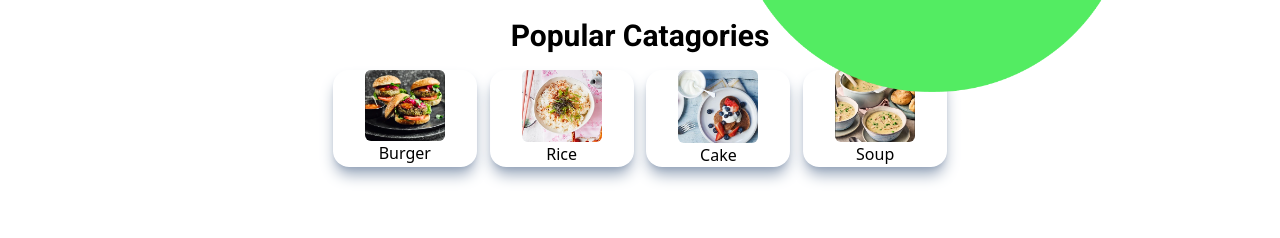
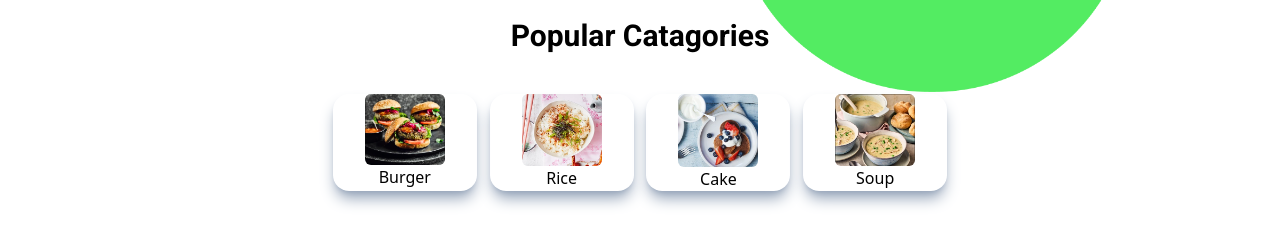
Before and after one commit to anikaivnath/Foodism, a React (Vite) app in the folder Foodism/: page / in a window 1280 px wide. Shown: the part 559-797 px from the top of the page. Built offline with nearby package versions, Linux system fonts and the light colour scheme; a web font is replaced by a local one.

Commit message:
feat(AboutSection): add margin to item display for improved layout

```diff
--- a/Foodism/src/Components/AboutSection.jsx
+++ b/Foodism/src/Components/AboutSection.jsx
@@ -20,10 +20,10 @@
         <h1 className='font-bold text-3xl mt-4'>Popular Catagories</h1>
     </div>
     <div>
-        <div className='flex flex-row w-1/2 m-auto justify-center  justify-evenly  '>
+        <div className='flex flex-row w-1/2 m-auto justify-center  justify-evenly mt-10  '>
         {
             items.map((item,index)=>(
-                <div key={index} className='text-center bg-white-600 px-8 shadow-slate-400 shadow-lg rounded-2xl '>
+                <div key={index} className='text-center bg-white-600 px-8 shadow-slate-400 shadow-lg  rounded-2xl '>
                 <img src={item.src} alt={item.name}  className='w-20 rounded-md'/>
                 <h3>{item.name}</h3>
                 </div>
@@ -34,7 +34,6 @@
 
         </div>
     </div>
-
     </div>
   )
 }
```
